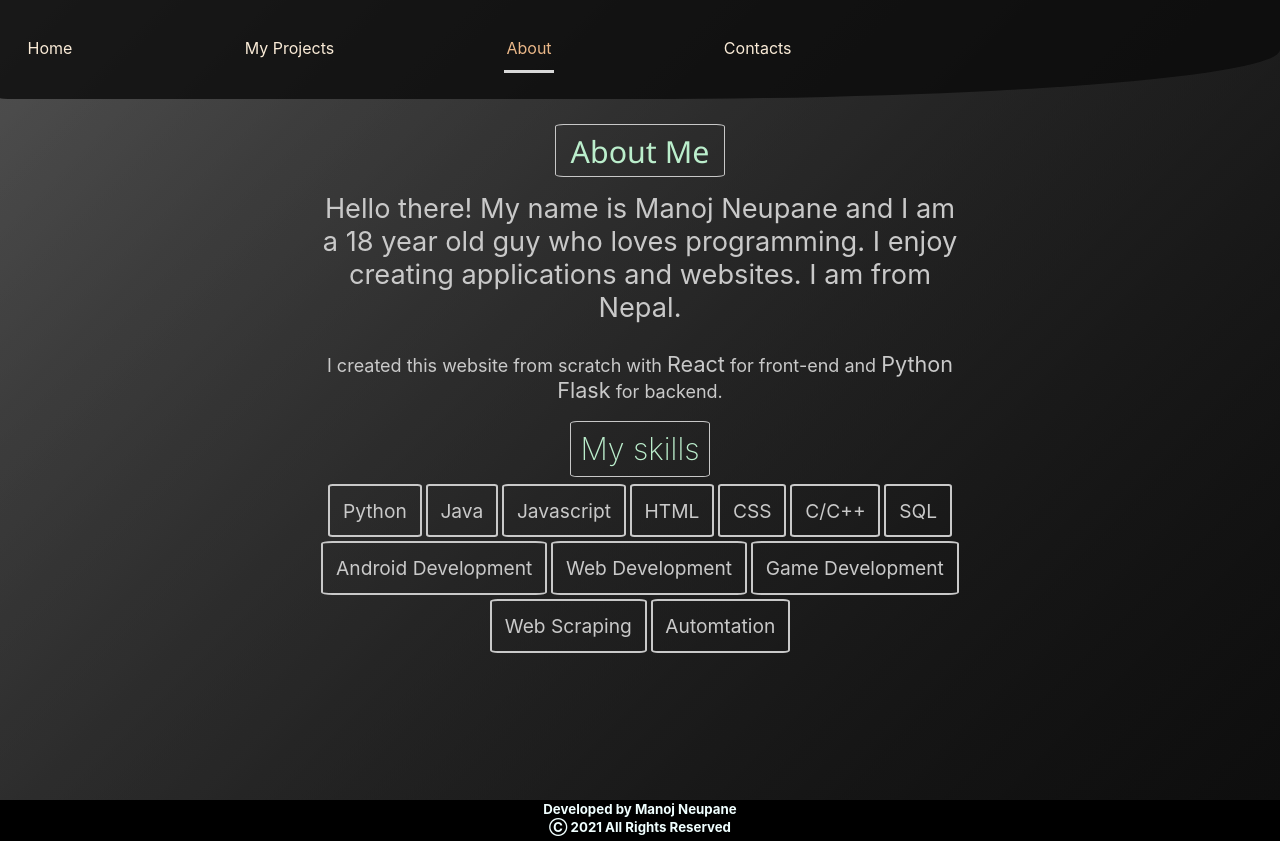
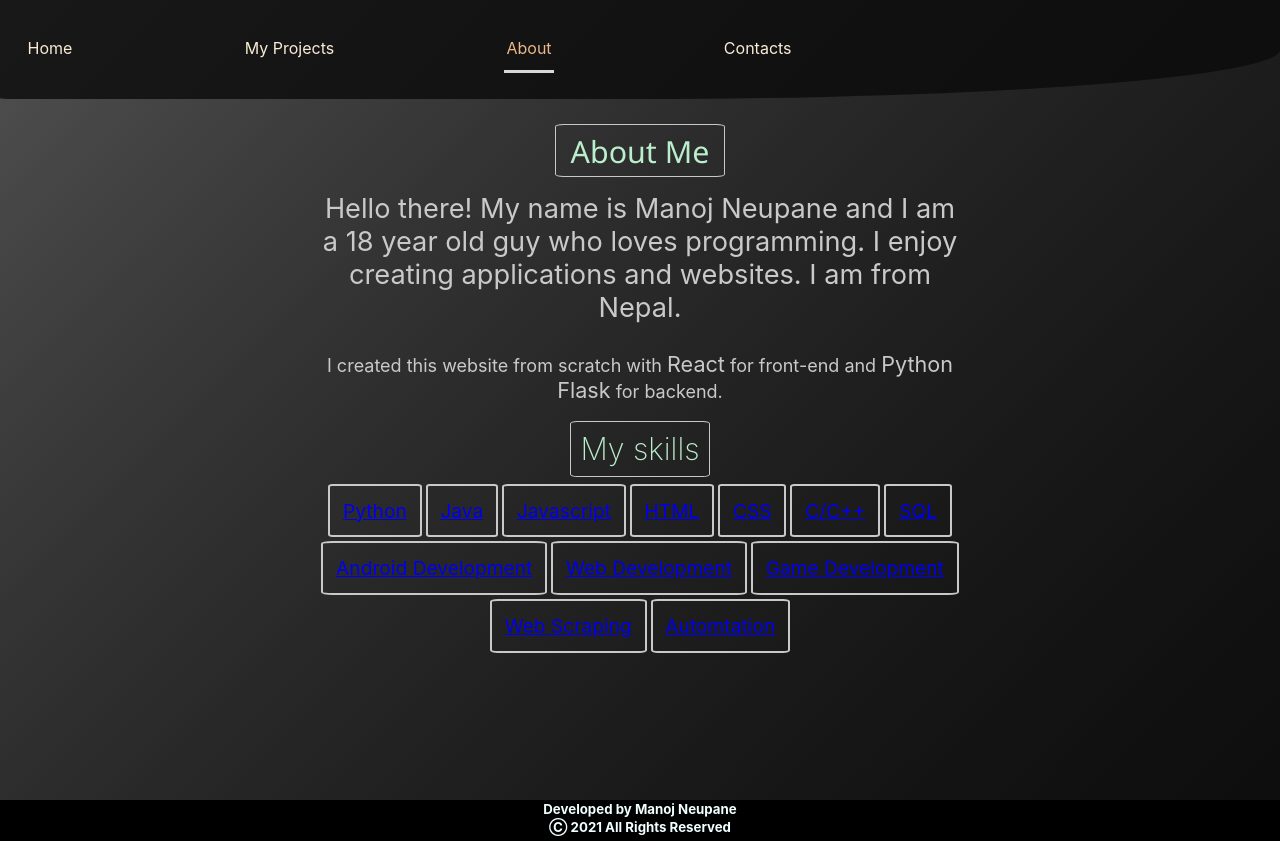
Before and after one commit to Manpane/Man-Tech, a React (Create React App) app: page / in a window 1280 px wide. Both pictures are taken after a click on the element "About". Built offline with nearby package versions, Linux system fonts and the light colour scheme.

Commit message:
added links to my skills

```diff
--- a/src/components/AboutFeed.jsx
+++ b/src/components/AboutFeed.jsx
@@ -11,21 +11,21 @@ const AboutFeed = (props) => {
                 </p>
                 <h4 className="about-skills-header">My skills</h4>
                 <div className="about-skills-container skills-programming-languages">
-                    <div className="skill python">Python</div>
-                    <div className="skill rd">Java</div>
-                    <div className="skill ylw">Javascript</div>
-                    <div className="skill org">HTML</div>
-                    <div className="skill lt_grn">CSS</div>
-                    <div className="skill skbl">C/C++</div>
-                    <div className="skill skbl">SQL</div>
+                    <div className="skill python"><a href="https://www.python.org/" target="_blank" >Python</a></div>
+                    <div className="skill rd"><a href="https://www.java.com/en/" target="_blank">Java</a></div>
+                    <div className="skill ylw"><a href="https://www.google.com/search?q=javascript" target="_blank">Javascript</a></div>
+                    <div className="skill org"><a href="https://www.google.com/search?q=html" target="_blank">HTML</a></div>
+                    <div className="skill lt_grn"><a href="https://www.google.com/search?q=css" target="_blank">CSS</a></div>
+                    <div className="skill skbl"><a href="https://www.google.com/search?q=C%2FC%2B%2B" target="_blank">C/C++</a></div>
+                    <div className="skill skbl"><a href="https://www.google.com/search?q=SQL" target="_blank">SQL</a></div>
                 </div>
                 <div className="about-skills-container skills-platforms">
-                    <div className="skill">Android Development</div>
-                    <div className="skill">Web Development</div>
-                    <div className="skill">Game Development</div>
+                    <div className="skill"><a href="https://developer.android.com/" target="_blank">Android Development</a></div>
+                    <div className="skill"><a href="https://www.google.com/search?q=web+development" target="_blank">Web Development</a></div>
+                    <div className="skill"><a href="https://www.google.com/search?q=game+development" target="_blank">Game Development</a></div>
                     <br/>
-                    <div className="skill">Web Scraping</div>
-                    <div className="skill">Automtation</div>
+                    <div className="skill"><a href="https://www.google.com/search?q=web+scrapping" target="_blank">Web Scraping</a></div>
+                    <div className="skill"><a href="https://www.google.com/search?q=automation" target="_blank">Automtation</a></div>
                 </div>
             </center>
         </div>
```
